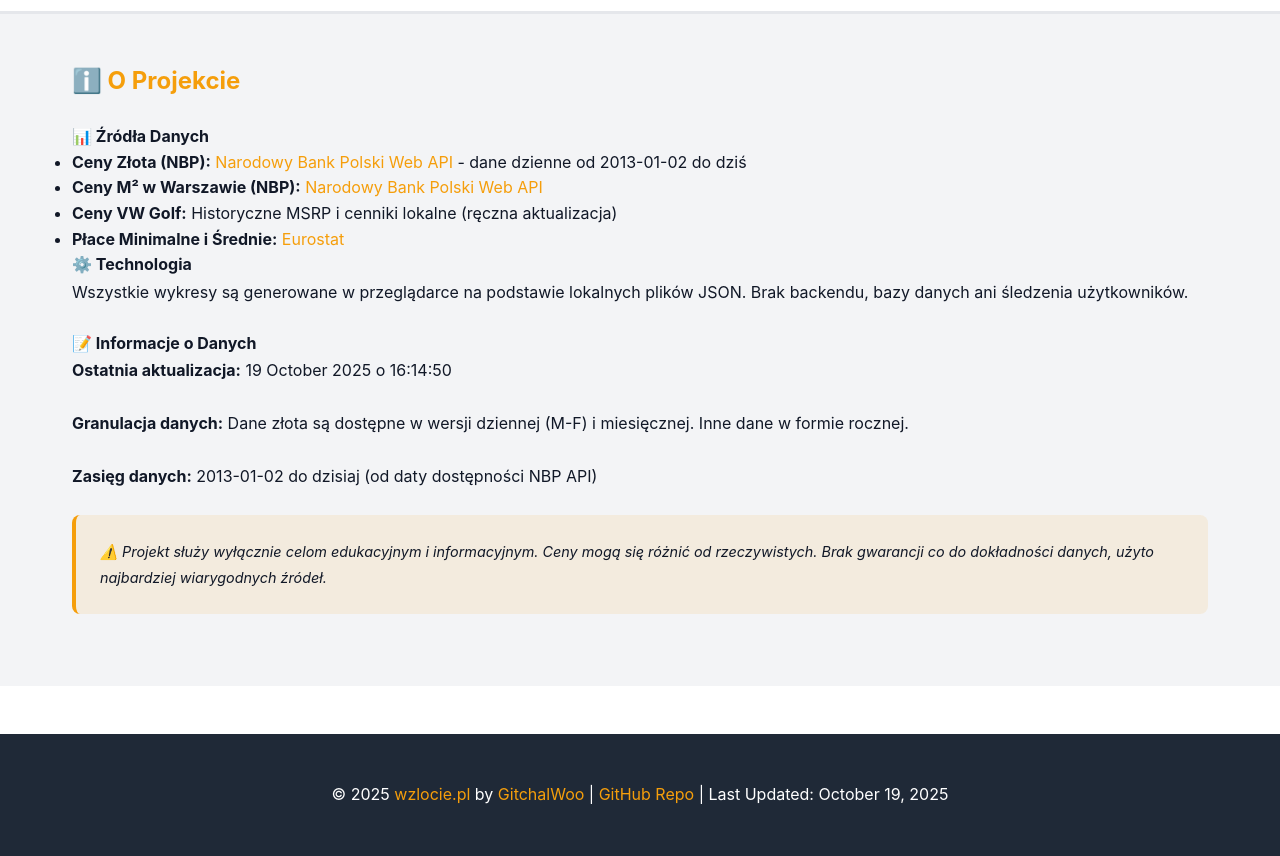
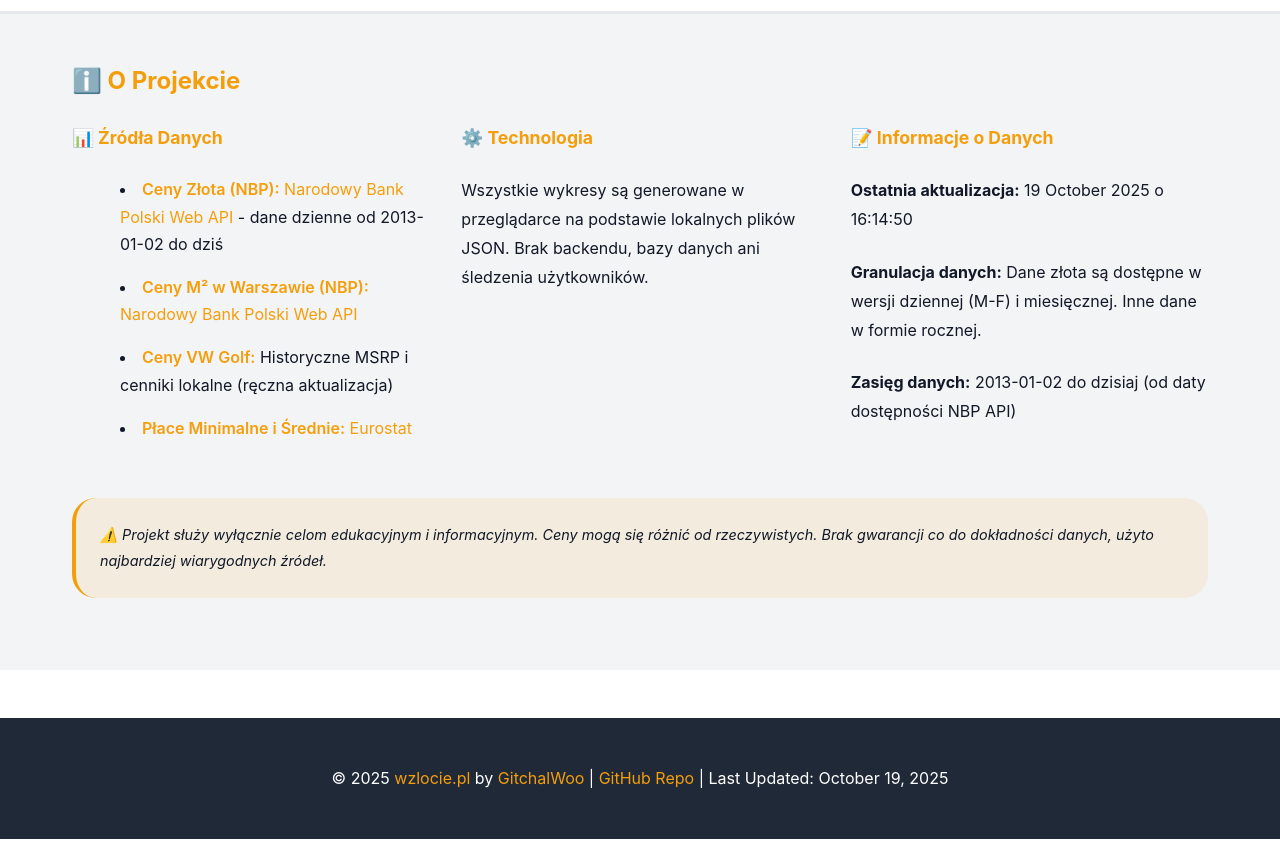
Before and after one commit to GitchalWoo/goldpricespln, a plain HTML site: page index.html in a window 1280 px wide. Shown: the part 5660-6516 px from the top of the page. Drawn offline with nearby package versions, Linux system fonts and the light colour scheme.

Commit message:
some missed styling

```diff
--- a/css/style.css
+++ b/css/style.css
@@ -350,13 +350,44 @@ a:hover {
     line-height: 1.8;
 }
 
+.info-content {
+    display: grid;
+    grid-template-columns: repeat(auto-fit, minmax(300px, 1fr));
+    gap: var(--spacing-lg);
+    margin-bottom: var(--spacing-lg);
+}
+
+.info-subsection h4 {
+    font-size: 1.1rem;
+    margin-bottom: var(--spacing-md);
+    color: var(--color-primary);
+}
+
+.info-subsection ul {
+    list-style-position: inside;
+    padding-left: var(--spacing-lg);
+    margin-bottom: var(--spacing-md);
+}
+
+.info-subsection li {
+    margin-bottom: var(--spacing-sm);
+    line-height: 1.7;
+    color: var(--color-text);
+    padding-left: var(--spacing-sm);
+}
+
+.info-subsection li strong {
+    color: var(--color-primary);
+    font-weight: 600;
+}
+
 .disclaimer {
     font-size: 0.9rem;
     color: var(--color-text-light);
     font-style: italic;
     background-color: rgba(245, 158, 11, 0.1);
     padding: var(--spacing-md);
-    border-radius: var(--radius-md);
+    border-radius: var(--spacing-md);
     border-left: 4px solid var(--color-primary);
 }
 
```
